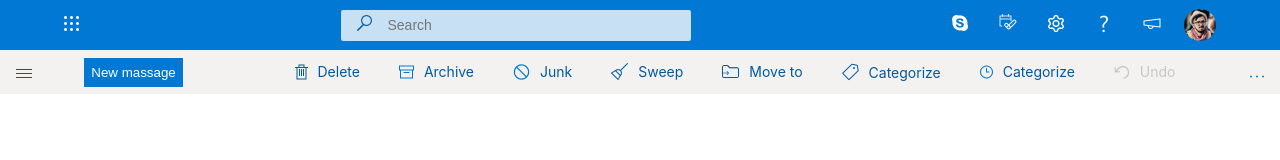
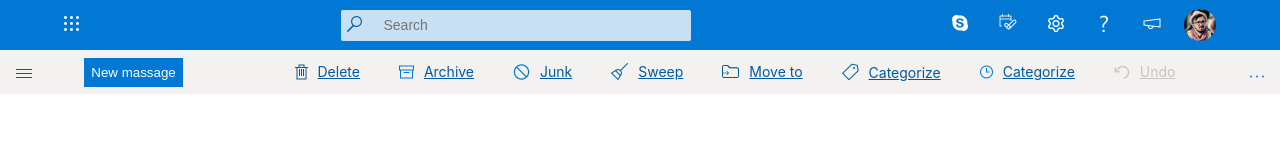
Before and after one commit to Wajeed-Mabroukeh/outlook-mail-mockup-emma, a React (Create React App) app: page / in a window 1280 px wide. Shown: the top 160 px of the page. Built offline with nearby package versions, Linux system fonts and the light colour scheme.

Commit message:
remove button border & change background color to transparent

```diff
--- a/src/Components/Header/HigherPart/SearchBar.css
+++ b/src/Components/Header/HigherPart/SearchBar.css
@@ -6,8 +6,9 @@
     background-color: #C7E0F4;
     border-radius: 2px;
 }
-a{
-    text-decoration: none;
+.search-bar button{
+    border: none;
+    background-color: transparent;
 }
 .search-bar input{
     background-color: transparent;
--- a/src/Components/Header/HigherPart/SearchBar.js
+++ b/src/Components/Header/HigherPart/SearchBar.js
@@ -3,7 +3,7 @@ import shape from '../../../assets/Shape.png'
 import './SearchBar.css'
 const SearchBar = props =>{
     return <div className="search-bar">
-        <a href='#' className=''><img src={shape} /></a>
+        <button className=''><img src={shape} /></button>
         <input type={'search'} placeholder='Search' />
     </div>
 }
```
